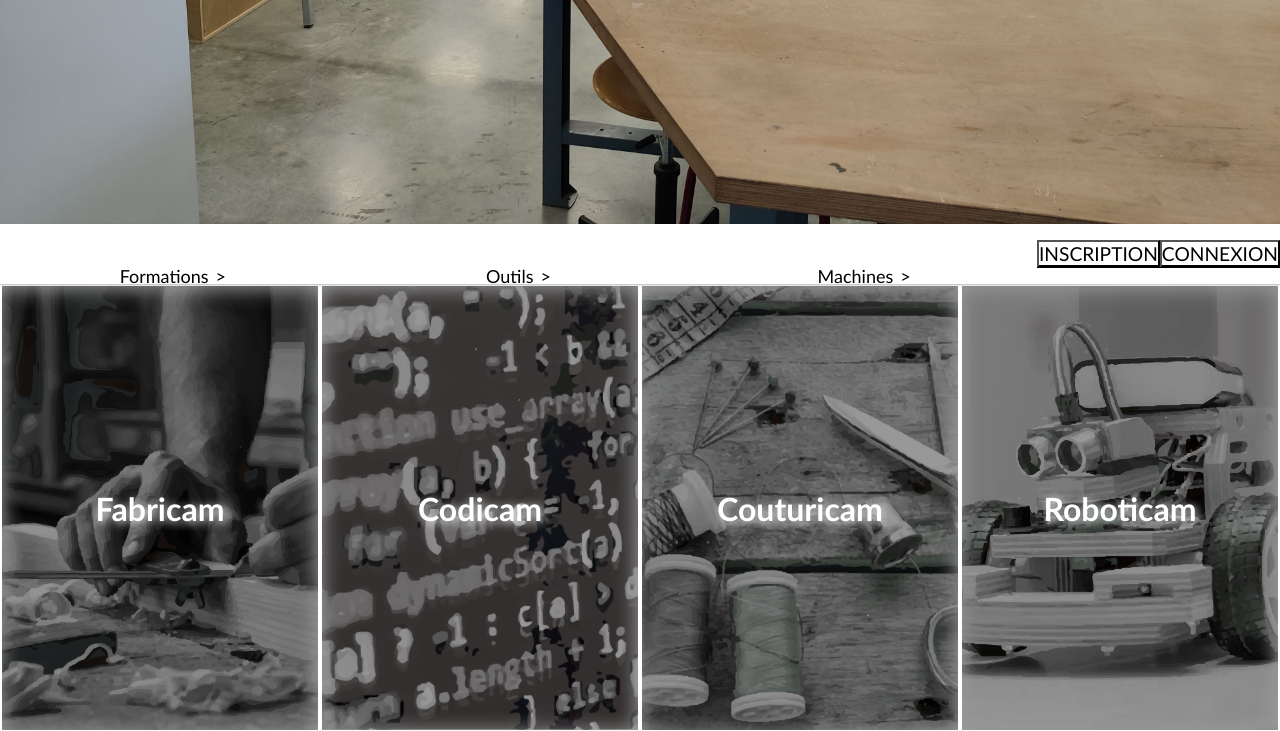
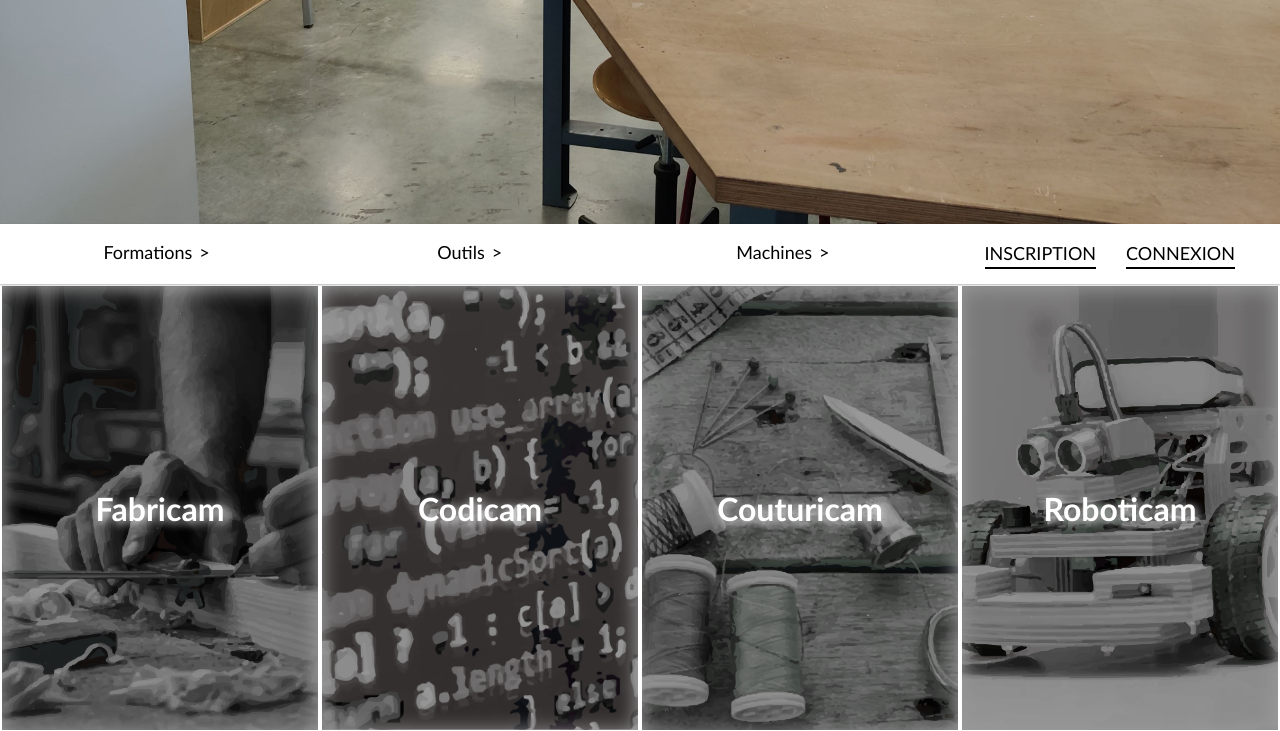
Before and after one commit to Codicam/Fablab_website, a PHP site: page /Fablab.php in a window 1280 px wide. Shown: the part 672-1403 px from the top of the page. Run offline with PHP 8.4, Linux system fonts and the light colour scheme.

Commit message:
Updated Navbar style + buttons

```diff
--- a/CSS/Formulairecontact.css
+++ b/CSS/Formulaire.css
@@ -47,21 +47,3 @@ textarea {
     font-weight: 400;
     color: #fff;
 }
-
-.button {
-    color: black;
-    cursor: pointer;
-    text-transform: uppercase;
-    text-decoration: none;
-    border-bottom: 3px solid black;
-    font-size: 1.2rem;
-    font-weight: 500;
-    margin: auto;
-    background: none;
-}
-.button:hover {
-    transition: 200ms;
-    color: orange;
-    background: white;
-    border-bottom: 3px solid orange;
-}
--- a/CSS/main.css
+++ b/CSS/main.css
@@ -33,3 +33,20 @@ h3 {
     width: 40px;
     height: 40px;
 }
+
+.button {
+    color: black;
+    cursor: pointer;
+    text-transform: uppercase;
+    border-style: none;
+    border-bottom: 2px solid black;
+    font-size: 1em;
+    margin: 15px;
+    background: white;
+}
+.button:hover {
+    transition: 100ms ease-out;
+    color: orange;
+    border-top: 3px solid orange;
+    border-bottom: 3px solid orange;
+}
--- a/CSS/styleNav.css
+++ b/CSS/styleNav.css
@@ -33,7 +33,7 @@ nav > ul > li{
 
 nav > ul > li > a{
     position: absolute;
-    top: 50%;
+    top: 10%;
     left: 50%;
     transform: translate(-50%, 50%);
 }
@@ -117,26 +117,5 @@ nav > ul > li:hover > a{
     display: flex;
     flex-direction: row;
     width: fit-content;
-    justify-content: center;
+    margin: 0 30px;
 }
-
-.navbutton {
-    color: white;
-    text-transform: uppercase;
-    text-decoration: none;
-    font-size: 1.2rem;
-    font-weight: 500;
-    width: 80%;
-    margin: 0 auto;
-    padding: 0;
-    background: orange;
-    border-radius: 8px;
-    transition: transform 200ms ease-out;
-}
-
-.navbutton:hover {
-    transform: translateY(-10px);
-    color: black;
-    background: white;
-    border: 3px solid orange;
-}
--- a/Formulairecontact.php
+++ b/Formulairecontact.php
@@ -7,7 +7,7 @@
     <meta charset="UTF-8">
     <title>Formulaire de Contact</title>
     <link
-    href="CSS/Formulairecontact.css"
+    href="CSS/Formulaire.css"
     rel="stylesheet">
     <link rel="stylesheet" href="CSS/main.css"/>
 </head>
--- a/printpopup.php
+++ b/printpopup.php
@@ -4,8 +4,9 @@
     <meta charset="UTF-8">
     <title>Formulaire d'inscription</title>
     <link rel="stylesheet" href="CSS/main.css"/>
-    <link rel="stylesheet" href="CSS/Formulairecontact.css">
+    <link rel="stylesheet" href="CSS/Formulaire.css">
     <link rel="stylesheet" href="../CSS/popup.css"/>
+
 </head>
 <body>
 
--- a/retourcontact.php
+++ b/retourcontact.php
@@ -29,7 +29,7 @@ if (isset($_FILES['screenshot']) AND $_FILES['screenshot']['error'] == 0) {
     <meta charset="UTF-8">
     <title>Formulaire de Contact</title>
     <link
-        href="CSS/Formulairecontact.css"
+        href="CSS/Formulaire.css"
         rel="stylesheet"
     >
     <link rel="stylesheet" href="CSS/main.css"/>
```
